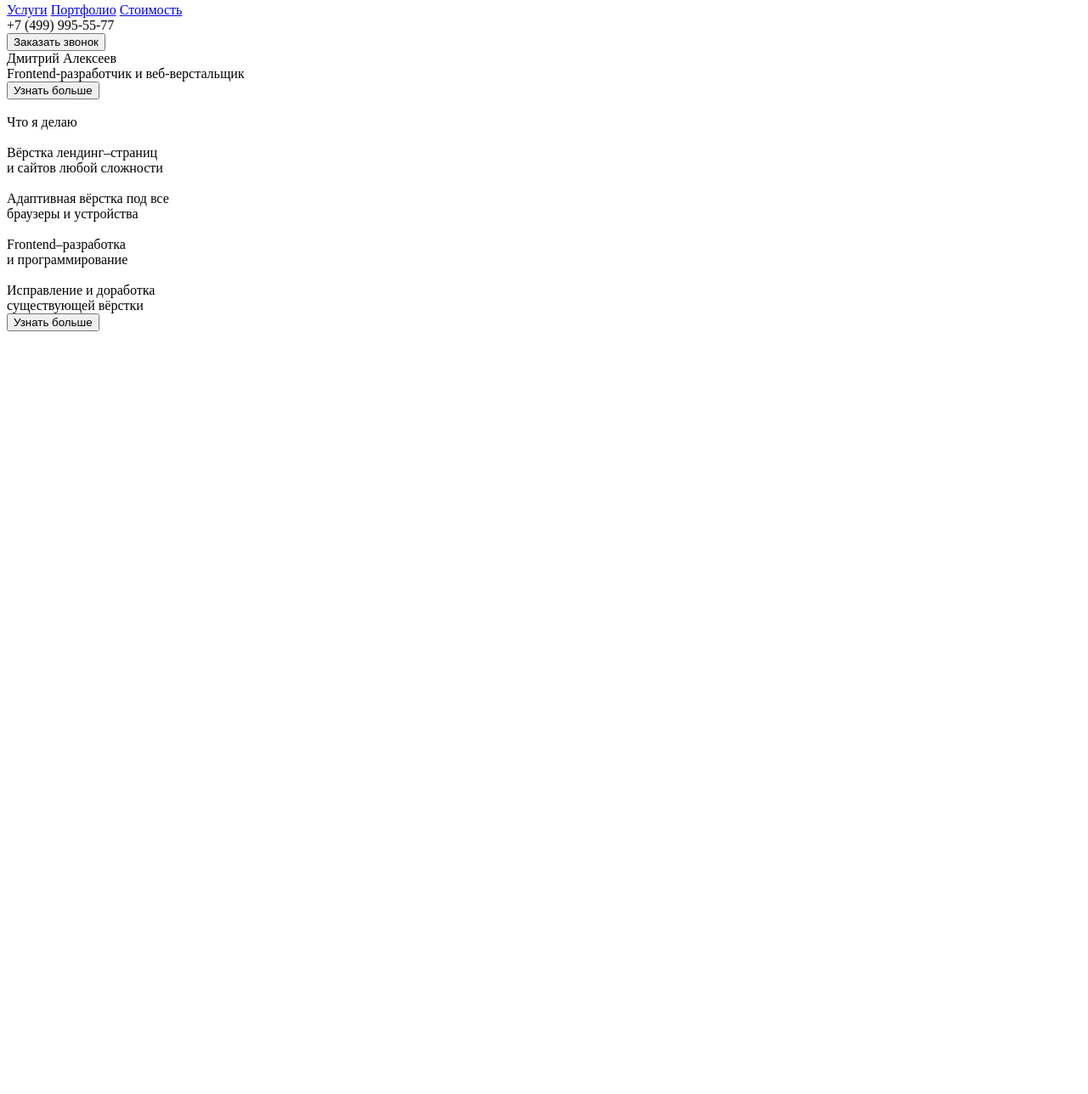
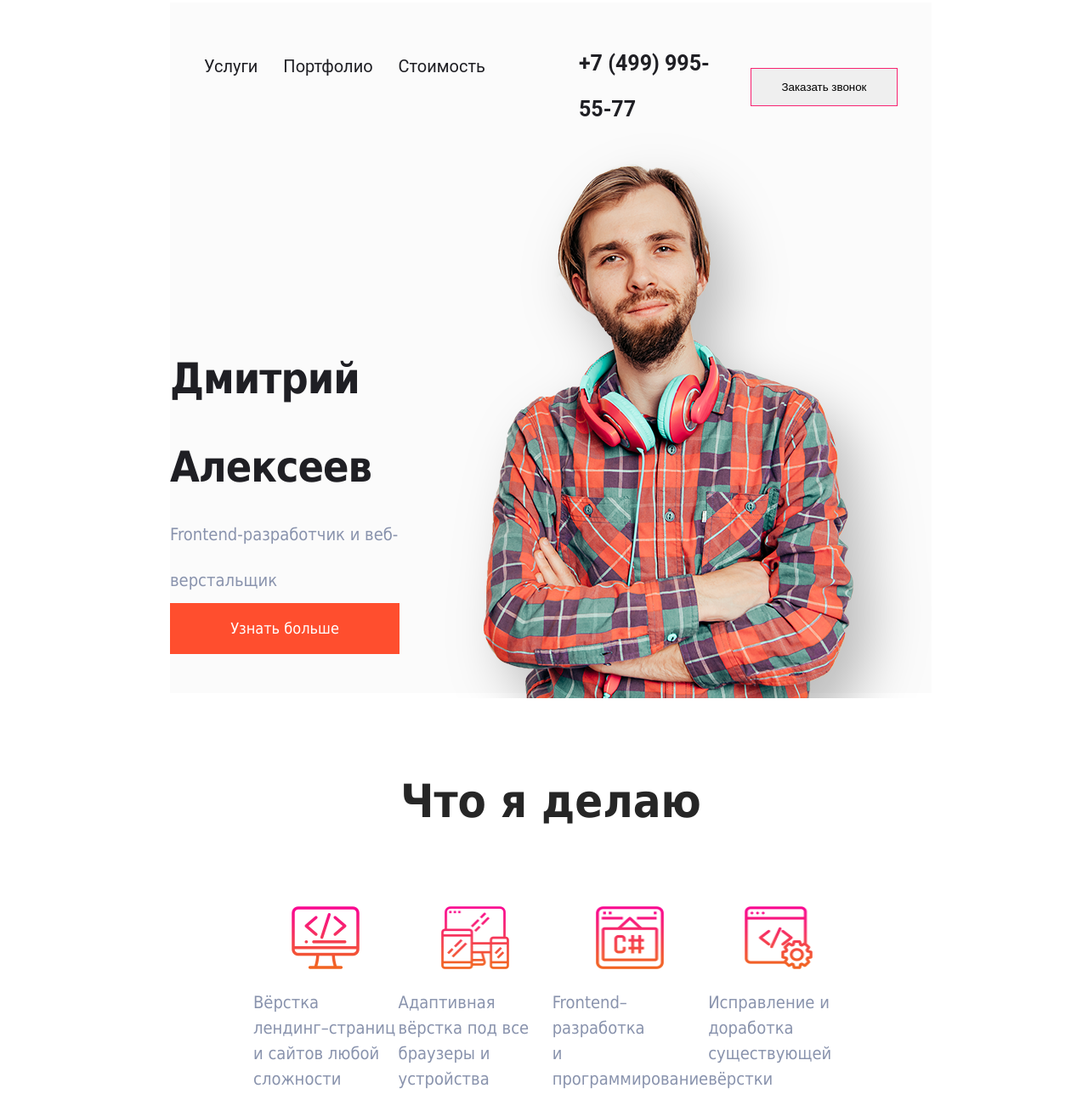
Before and after one commit to windozzz/lesson_skill, a plain HTML site: page index.html in a window 1280 px wide. Shown: the part 5-1293 px from the top of the page at 85% size. Before the commit the page ends 800 px from the top, so only its background shows below. Drawn offline with Linux system fonts and the light colour scheme; the site is published under a folder, as on GitHub Pages, so addresses that start at the root find nothing.

Commit message:
Update index.html

```diff
--- a/index.html
+++ b/index.html
@@ -4,7 +4,7 @@
     <meta charset="UTF-8">
     <meta name="viewport" content="width=device-width, initial-scale=1.0">
     <title>Document</title>
-    <link rel="stylesheet" href="\style.css">
+    <link rel="stylesheet" href="style.css">
 </head>
 <body>
     <header>
@@ -27,7 +27,7 @@
                 <div class="about-desc">Frontend-разработчик и веб-верстальщик</div>
                 <button class="about-button">Узнать больше</button>
             </div>
-            <img src="/shutterstock_574398823_493.png" alt="" class="img-portfolio">
+            <img src="shutterstock_574398823_493.png" alt="" class="img-portfolio">
         </div>
     </header>
 
@@ -35,22 +35,22 @@
         <div class="services-title">Что я делаю</div>
             <div class="services-about">
                 <div class="services-about-desc">
-                    <img src="/1.png" alt="">
+                    <img src="1.png" alt="">
                     <div class="services-opis">Вёрстка лендинг–страниц<br>
                         и сайтов любой сложности</div>
                 </div>
                 <div class="services-about-desc">
-                    <img src="/2.png" alt="">
+                    <img src="2.png" alt="">
                     <div class="services-opis">Адаптивная вёрстка под все<br>
                         браузеры и устройства</div>
                 </div>
                 <div class="services-about-desc">
-                    <img src="/3.png" alt="">
+                    <img src="3.png" alt="">
                     <div class="services-opis">Frontend–разработка<br>
                         и программирование</div>
                 </div>
                 <div class="services-about-desc">
-                    <img src="/4.png" alt="">
+                    <img src="4.png" alt="">
                     <div class="services-opis">Исправление и доработка<br>
                         существующей вёрстки</div>
                 </div>
```
